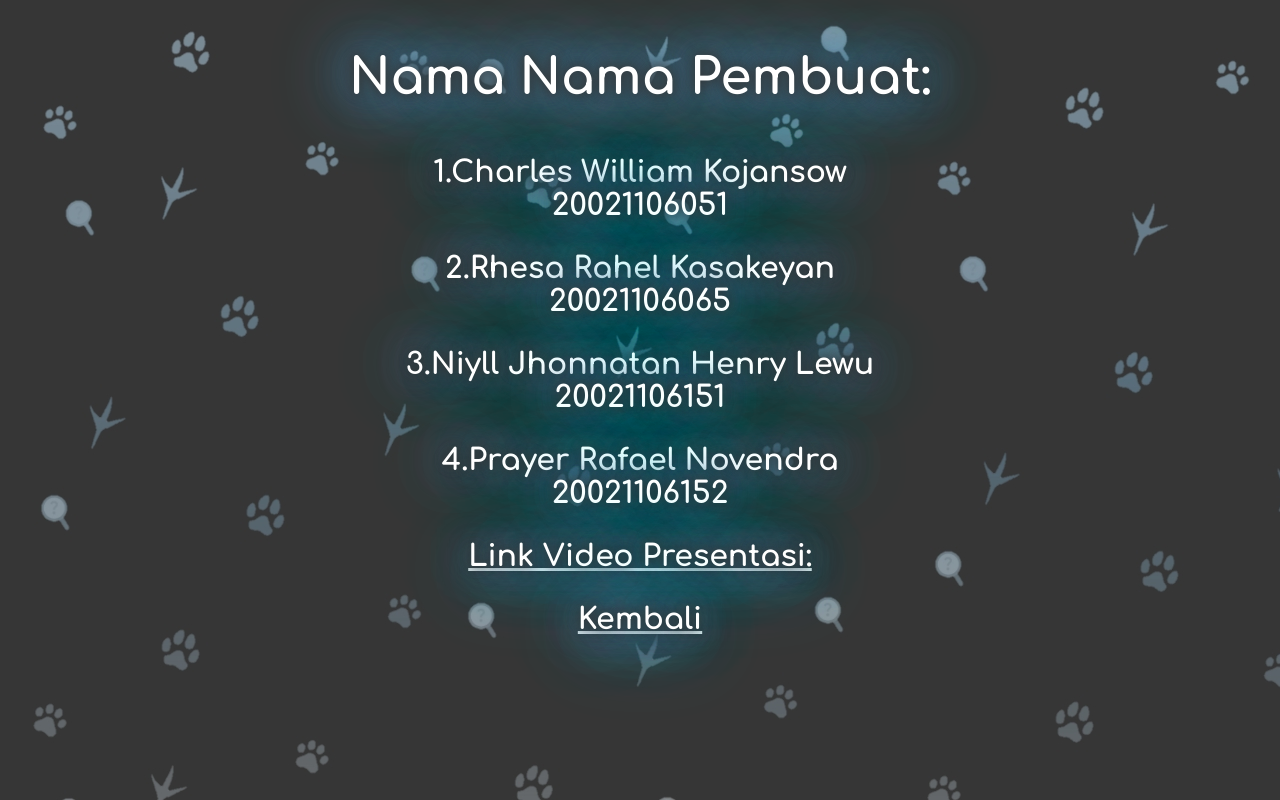
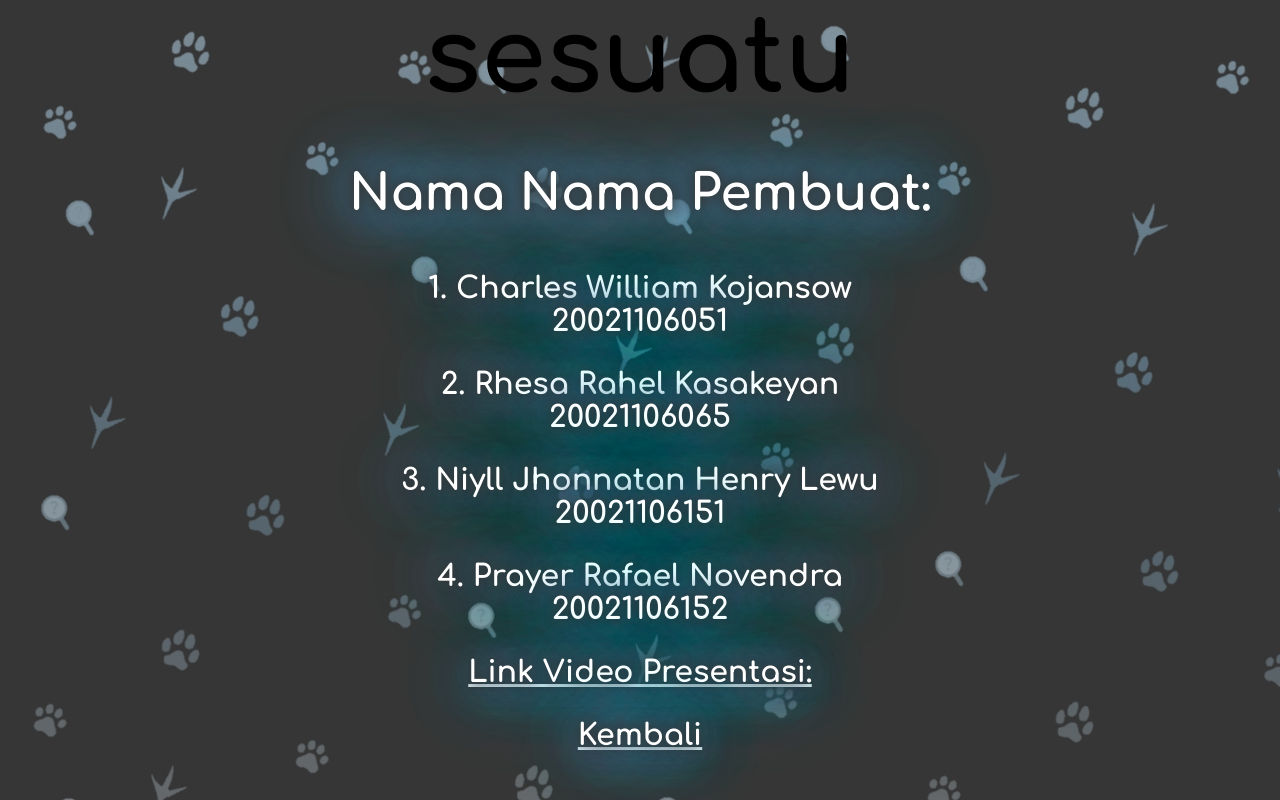
Before and after one commit to c483481/petfinder, a PHP site: page /app/views/Perkenalan/TimPengembang.php in a window 1280 px wide. Run offline with PHP 8.4, Linux system fonts and the light colour scheme; some libraries are stand-ins or nearby versions.

Commit message:
Update TimPengembang.php

```diff
--- a/app/views/Perkenalan/TimPengembang.php
+++ b/app/views/Perkenalan/TimPengembang.php
@@ -5,16 +5,19 @@
     <meta charset="UTF-8">
     <meta http-equiv="X-UA-Compatible" content="IE=edge">
     <meta name="viewport" content="width=device-width, initial-scale=1.0">
-    <link rel="stylesheet" href="../css/perkenalan.css">
+    <link rel="stylesheet" href="<?= BASEURL; ?>css/perkenalan.css?v=<?=time(); ?>">
     <title>Nama Pembuat</title>
 </head>
 
 <body>
+    <div> sesuatu </div>
     <div class="teks6">
         <p>Nama Nama Pembuat:</p>
-        <script src="../js/scriptNama.js"></script>
+        <p class="text">1. Charles William Kojansow <br> 20021106051</p>
+        <p class="text">2. Rhesa Rahel Kasakeyan <br> 20021106065</p>
+        <p class="text">3. Niyll Jhonnatan Henry Lewu <br> 20021106151</p>
+        <p class="text">4. Prayer Rafael Novendra <br> 20021106152</p>
         <a href="https://drive.google.com/file/d/1rii8oFjbZWSAkPurLZtLbwHE-lhcQP95/view?usp=sharing">Link Video Presentasi:</a>
-
         <a href="<?= BASEURL ?>Umum">Kembali</a>
     </div>
 </body>
```
